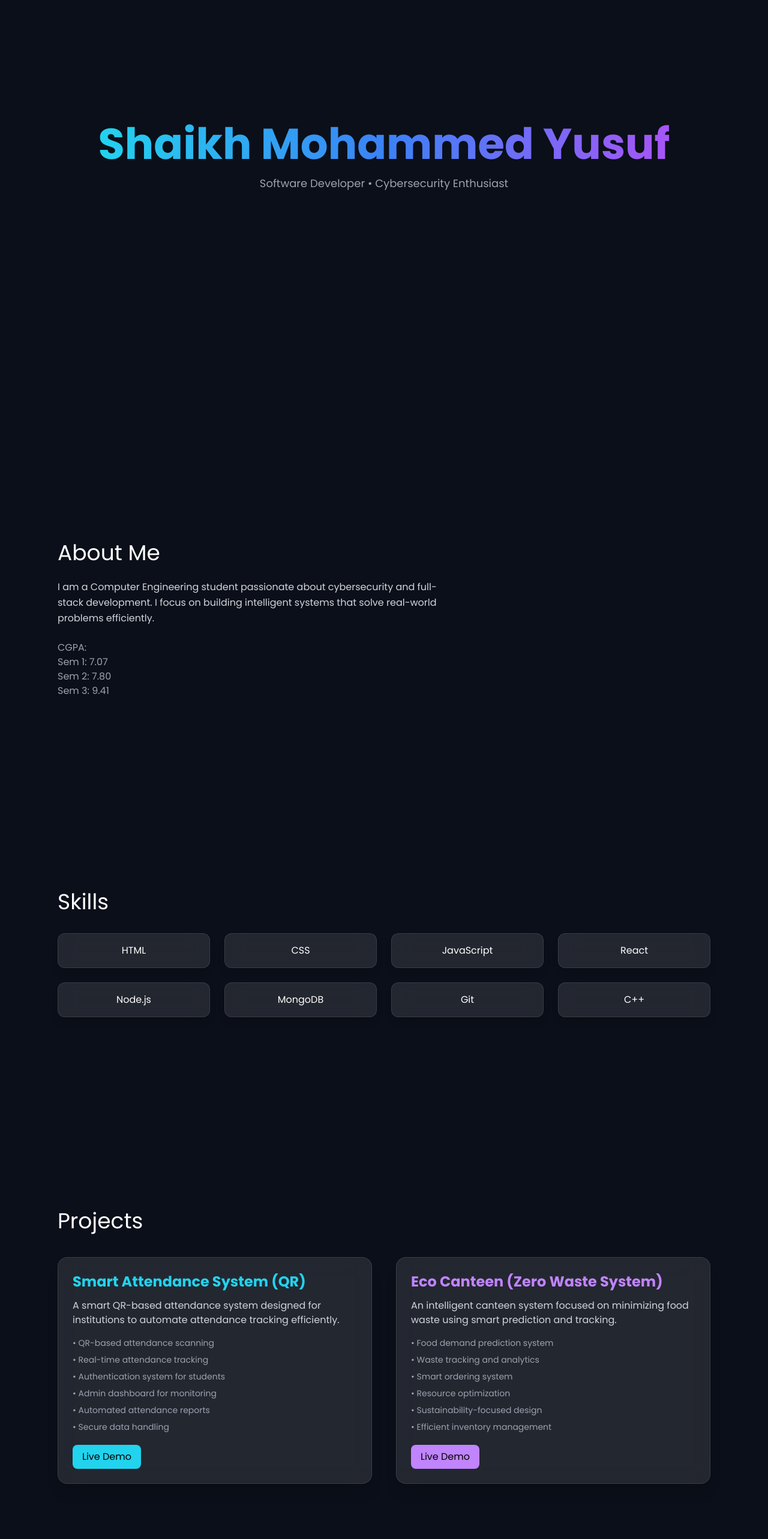
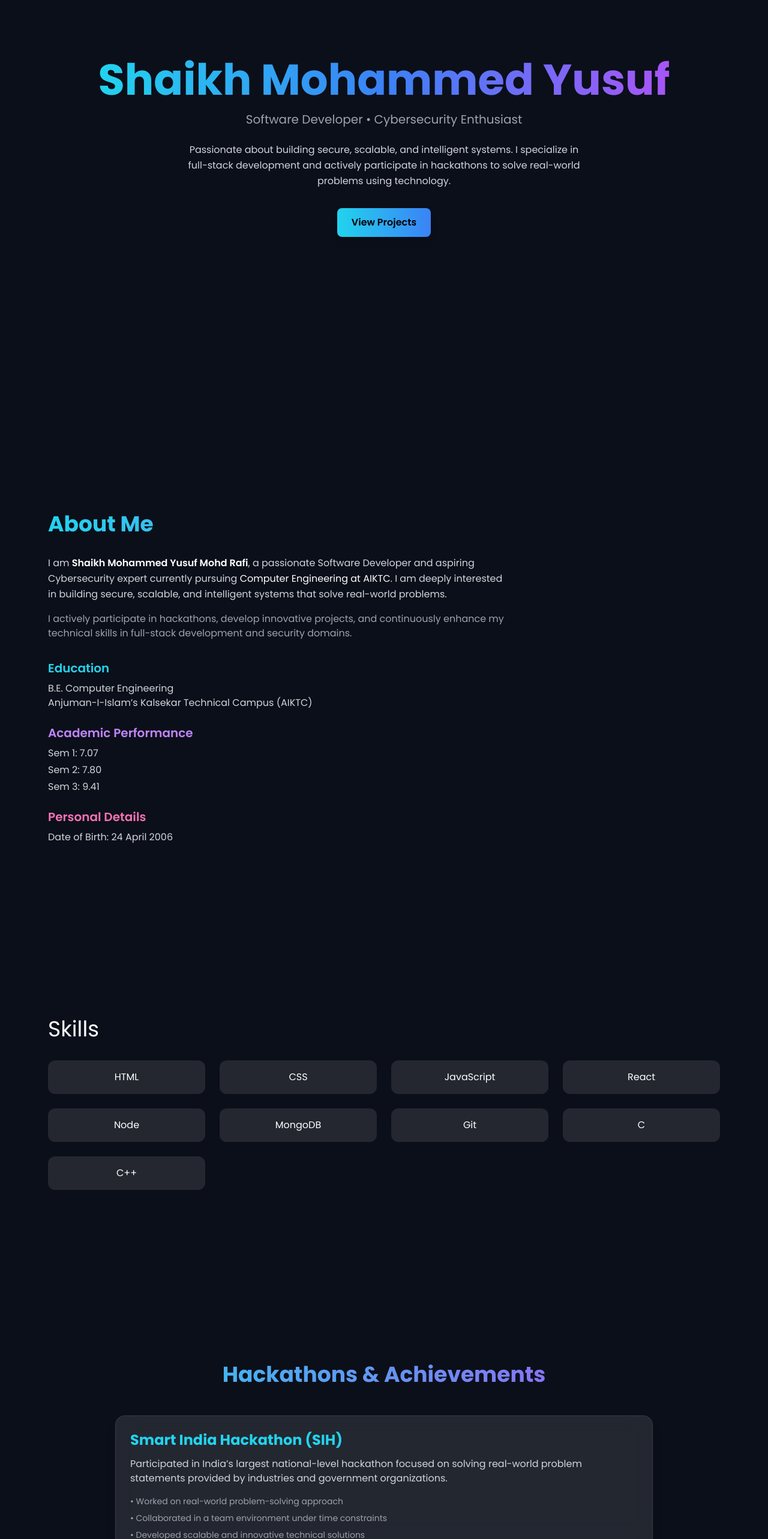
Before and after one commit to skyusufrafi/Portfolio-Yusuf, a React (Vite) app: page / in a window 1280 px wide. Shown: the part 234-2800 px from the top of the page at 60% size. Built offline with nearby package versions, Linux system fonts and the light colour scheme.

Commit message:
final portfolio ready

```diff
--- a/src/App.jsx
+++ b/src/App.jsx
@@ -1,21 +1,23 @@
 import React from "react";
-import Contact from "./components/Contact";
 import Navbar from "./components/Navbar";
 import Hero from "./components/Hero";
 import About from "./components/About";
 import Skills from "./components/Skills";
+import Achievements from "./components/Achievements";
 import Projects from "./components/Projects";
+import Contact from "./components/Contact";
 import Footer from "./components/Footer";
 
 export default function App() {
   return (
-    <div className="bg-[#0B0F19] text-white overflow-x-hidden">
+    <div className="bg-[#0B0F19] text-white">
       <Navbar />
 
-      <div className="pt-24 space-y-40 px-6 md:px-24 max-w-7xl mx-auto">
+      <div className="pt-20 px-6 md:px-20 space-y-32">
         <Hero />
         <About />
         <Skills />
+        <Achievements />
         <Projects />
         <Contact />
         <Footer />
--- a/src/components/About.jsx
+++ b/src/components/About.jsx
@@ -1,21 +1,55 @@
 import React from "react";
+import FadeIn from "./FadeIn";
 
 export default function About() {
   return (
-    <section id="about" className="py-20">
-      <h2 className="text-4xl mb-6">About Me</h2>
+    <FadeIn>
+      <section id="about" className="py-20">
 
-      <p className="text-gray-300 max-w-2xl leading-relaxed">
-        I am a Computer Engineering student passionate about cybersecurity and full-stack development.
-        I focus on building intelligent systems that solve real-world problems efficiently.
-      </p>
+        <h2 className="text-4xl font-bold mb-8 bg-gradient-to-r from-cyan-400 to-purple-500 text-transparent bg-clip-text">
+          About Me
+        </h2>
 
-      <div className="mt-6 text-gray-400">
-        <p>CGPA:</p>
-        <p>Sem 1: 7.07</p>
-        <p>Sem 2: 7.80</p>
-        <p>Sem 3: 9.41</p>
-      </div>
-    </section>
+        <p className="text-gray-300 max-w-3xl leading-relaxed">
+          I am <span className="text-white font-semibold">Shaikh Mohammed Yusuf Mohd Rafi</span>,
+          a passionate Software Developer and aspiring Cybersecurity expert currently pursuing
+          <span className="text-white"> Computer Engineering at AIKTC</span>.
+          I am deeply interested in building secure, scalable, and intelligent systems that solve real-world problems.
+        </p>
+
+        <p className="text-gray-400 mt-4 max-w-3xl">
+          I actively participate in hackathons, develop innovative projects, and continuously enhance my technical skills
+          in full-stack development and security domains.
+        </p>
+
+        {/* EDUCATION */}
+        <div className="mt-8">
+          <h3 className="text-xl font-semibold text-cyan-400">Education</h3>
+          <p className="text-gray-300 mt-2">
+            B.E. Computer Engineering <br />
+            Anjuman-I-Islam’s Kalsekar Technical Campus (AIKTC)
+          </p>
+        </div>
+
+        {/* CGPA */}
+        <div className="mt-6">
+          <h3 className="text-xl font-semibold text-purple-400">Academic Performance</h3>
+          <ul className="text-gray-300 mt-2 space-y-1">
+            <li>Sem 1: 7.07</li>
+            <li>Sem 2: 7.80</li>
+            <li>Sem 3: 9.41</li>
+          </ul>
+        </div>
+
+        {/* PERSONAL DETAILS */}
+        <div className="mt-6">
+          <h3 className="text-xl font-semibold text-pink-400">Personal Details</h3>
+          <p className="text-gray-300 mt-2">
+            Date of Birth: 24 April 2006
+          </p>
+        </div>
+
+      </section>
+    </FadeIn>
   );
 }
--- /dev/null
+++ b/src/components/Achievements.jsx
@@ -0,0 +1,95 @@
+import React from "react";
+import FadeIn from "./FadeIn";
+
+export default function Achievements() {
+  return (
+    <section id="achievements" className="py-20">
+
+      <h2 className="text-4xl font-bold mb-12 text-center bg-gradient-to-r from-cyan-400 to-purple-500 text-transparent bg-clip-text">
+        Hackathons & Achievements
+      </h2>
+
+      <div className="space-y-10 max-w-4xl mx-auto">
+
+        {/* SMART INDIA HACKATHON */}
+        <FadeIn>
+          <div className="bg-white/10 backdrop-blur-lg border border-white/10 p-6 rounded-2xl shadow-xl hover:scale-105 transition">
+
+            <h3 className="text-2xl font-bold text-cyan-400">
+              Smart India Hackathon (SIH)
+            </h3>
+
+            <p className="text-gray-300 mt-3">
+              Participated in India’s largest national-level hackathon focused on solving real-world problem statements provided by industries and government organizations.
+            </p>
+
+            <ul className="mt-4 text-gray-400 space-y-2 text-sm">
+              <li>• Worked on real-world problem-solving approach</li>
+              <li>• Collaborated in a team environment under time constraints</li>
+              <li>• Developed scalable and innovative technical solutions</li>
+              <li>• Gained experience in rapid prototyping and ideation</li>
+            </ul>
+
+            <div className="mt-4 text-sm text-gray-500">
+              Skills: Problem Solving • Teamwork • Innovation • Development
+            </div>
+
+          </div>
+        </FadeIn>
+
+        {/* ALGORITHM X */}
+        <FadeIn>
+          <div className="bg-white/10 backdrop-blur-lg border border-white/10 p-6 rounded-2xl shadow-xl hover:scale-105 transition">
+
+            <h3 className="text-2xl font-bold text-purple-400">
+              Algorithm X – 32 Hour National Hackathon (AIKTC)
+            </h3>
+
+            <p className="text-gray-300 mt-3">
+              Participated in a 32-hour national-level hackathon organized by the Programmers Club, Department of Computer Engineering at AIKTC.
+            </p>
+
+            <ul className="mt-4 text-gray-400 space-y-2 text-sm">
+              <li>• Built project under intense 32-hour time constraint</li>
+              <li>• Worked on real-time system development</li>
+              <li>• Improved coding efficiency and debugging skills</li>
+              <li>• Collaborated with team members for rapid execution</li>
+            </ul>
+
+            <div className="mt-4 text-sm text-gray-500">
+              Skills: Full Stack Development • Time Management • Debugging • Collaboration
+            </div>
+
+          </div>
+        </FadeIn>
+
+        {/* TECHSPRINT */}
+        <FadeIn>
+          <div className="bg-white/10 backdrop-blur-lg border border-white/10 p-6 rounded-2xl shadow-xl hover:scale-105 transition">
+
+            <h3 className="text-2xl font-bold text-pink-400">
+              TechSprint Hackathon (GDG on Campus – AIKTC)
+            </h3>
+
+            <p className="text-gray-300 mt-3">
+              Participated in an online hackathon organized by Google Developers Group on Campus, focusing on innovative and scalable tech solutions.
+            </p>
+
+            <ul className="mt-4 text-gray-400 space-y-2 text-sm">
+              <li>• Developed innovative ideas using modern technologies</li>
+              <li>• Learned industry-level problem-solving approaches</li>
+              <li>• Enhanced knowledge of scalable application design</li>
+              <li>• Worked in a competitive and collaborative environment</li>
+            </ul>
+
+            <div className="mt-4 text-sm text-gray-500">
+              Skills: Innovation • System Design • Development • Problem Solving
+            </div>
+
+          </div>
+        </FadeIn>
+
+      </div>
+    </section>
+  );
+}
--- /dev/null
+++ b/src/components/FadeIn.jsx
@@ -0,0 +1,15 @@
+import React from "react";
+import { motion } from "framer-motion";
+
+export default function FadeIn({ children }) {
+  return (
+    <motion.div
+      initial={{ opacity: 0, y: 40 }}
+      whileInView={{ opacity: 1, y: 0 }}
+      transition={{ duration: 0.6 }}
+      viewport={{ once: true }}
+    >
+      {children}
+    </motion.div>
+  );
+}
--- a/src/components/Hero.jsx
+++ b/src/components/Hero.jsx
@@ -1,27 +1,45 @@
 import React from "react";
-import { motion } from "framer-motion";
+import FadeIn from "./FadeIn";
+import { FaGithub, FaLinkedin, FaInstagram } from "react-icons/fa";
 
 export default function Hero() {
   return (
-    <section className="h-screen flex flex-col justify-center items-center text-center">
+    <section className="min-h-screen flex flex-col justify-center items-center text-center px-6">
 
-      <motion.h1
-        initial={{ opacity: 0, y: 40 }}
-        animate={{ opacity: 1, y: 0 }}
-        transition={{ duration: 0.8 }}
-        className="text-5xl md:text-7xl font-bold bg-gradient-to-r from-cyan-400 via-blue-500 to-purple-500 text-transparent bg-clip-text"
-      >
-        Shaikh Mohammed Yusuf
-      </motion.h1>
+      {/* NAME */}
+      <FadeIn>
+        <h1 className="text-5xl md:text-7xl font-bold leading-tight bg-gradient-to-r from-cyan-400 via-blue-500 to-purple-500 text-transparent bg-clip-text">
+          Shaikh Mohammed Yusuf
+        </h1>
+      </FadeIn>
 
-      <motion.p
-        initial={{ opacity: 0 }}
-        animate={{ opacity: 1 }}
-        transition={{ delay: 0.3 }}
-        className="mt-4 text-gray-400 text-lg"
-      >
-        Software Developer • Cybersecurity Enthusiast
-      </motion.p>
+      {/* ROLE */}
+      <FadeIn>
+        <p className="mt-4 text-lg md:text-xl text-gray-400">
+          Software Developer • Cybersecurity Enthusiast
+        </p>
+      </FadeIn>
+
+      {/* DESCRIPTION */}
+      <FadeIn>
+        <p className="mt-6 max-w-2xl text-gray-300 leading-relaxed">
+          Passionate about building secure, scalable, and intelligent systems.
+          I specialize in full-stack development and actively participate in
+          hackathons to solve real-world problems using technology.
+        </p>
+      </FadeIn>
+
+      {/* CTA BUTTONS */}
+      <FadeIn>
+        <div className="mt-8 flex gap-4 flex-wrap justify-center">
+
+          <a href="#projects">
+            <button className="bg-gradient-to-r from-cyan-400 to-blue-500 text-black px-6 py-3 rounded-lg font-semibold hover:scale-105 transition shadow-lg">
+              View Projects
+            </button>
+          </a>
+        </div>
+      </FadeIn>
 
     </section>
   );
--- a/src/components/Navbar.jsx
+++ b/src/components/Navbar.jsx
@@ -1,16 +1,22 @@
 import React from "react";
+import { motion } from "framer-motion";
 
 export default function Navbar() {
   return (
-    <nav className="fixed w-full flex justify-between px-8 py-4 bg-[#0B0F19]/80 backdrop-blur-md z-50 border-b border-white/10">
-      <h1 className="font-bold text-cyan-400">Yusuf</h1>
+    <motion.nav
+      initial={{ y: -50, opacity: 0 }}
+      animate={{ y: 0, opacity: 1 }}
+      className="fixed w-full flex justify-between px-8 py-4 bg-[#0B0F19]/80 backdrop-blur-md z-50 border-b border-white/10"
+    >
+      <h1 className="text-cyan-400 font-bold">Yusuf</h1>
 
       <div className="flex gap-6 text-gray-300">
-        <a href="#about" className="hover:text-white">About</a>
-        <a href="#skills" className="hover:text-white">Skills</a>
-        <a href="#projects" className="hover:text-white">Projects</a>
-        <a href="#contact" className="hover:text-white">Contact</a>
+        <a href="#about">About</a>
+        <a href="#skills">Skills</a>
+        <a href="#achievements">Hackathons</a>
+        <a href="#projects">Projects</a>
+        <a href="#contact">Contact</a>
       </div>
-    </nav>
+    </motion.nav>
   );
 }
--- a/src/components/Projects.jsx
+++ b/src/components/Projects.jsx
@@ -1,65 +1,91 @@
 import React from "react";
+import FadeIn from "./FadeIn";
 
 export default function Projects() {
   return (
     <section id="projects" className="py-20">
-      <h2 className="text-4xl mb-10">Projects</h2>
+
+      <h2 className="text-4xl font-bold mb-12 text-center bg-gradient-to-r from-cyan-400 to-purple-500 text-transparent bg-clip-text">
+        Projects
+      </h2>
 
       <div className="grid md:grid-cols-2 gap-10">
 
-        {/* Project 1 */}
-        <div className="bg-white/10 backdrop-blur-lg border border-white/10 p-6 rounded-2xl shadow-xl hover:scale-105 transition">
+        {/* PROJECT 1 */}
+        <FadeIn>
+          <div className="bg-white/10 backdrop-blur-lg border border-white/10 p-6 rounded-2xl shadow-xl hover:scale-105 hover:shadow-cyan-500/20 transition duration-300">
 
             <h3 className="text-2xl font-bold text-cyan-400">
-            Smart Attendance System (QR)
+              Smart Attendance System (QR-Based)
             </h3>
 
             <p className="text-gray-300 mt-3">
-            A smart QR-based attendance system designed for institutions to automate attendance tracking efficiently.
+              A modern QR-based attendance system designed to automate and secure student attendance tracking with real-time monitoring.
             </p>
 
+            {/* FEATURES */}
             <ul className="mt-4 text-gray-400 space-y-2 text-sm">
-            <li>• QR-based attendance scanning</li>
-            <li>• Real-time attendance tracking</li>
-            <li>• Authentication system for students</li>
-            <li>• Admin dashboard for monitoring</li>
-            <li>• Automated attendance reports</li>
-            <li>• Secure data handling</li>
+              <li>• QR code-based attendance marking</li>
+              <li>• Real-time attendance updates</li>
+              <li>• Secure login and authentication system</li>
+              <li>• Admin dashboard for attendance management</li>
+              <li>• Automated attendance reports and analytics</li>
+              <li>• Student-wise attendance tracking</li>
+              <li>• Fast and scalable system for institutions</li>
             </ul>
 
+            {/* TECH STACK */}
+            <div className="mt-4 text-sm text-gray-500">
+              Tech: React • Node.js • MongoDB • QR Integration
+            </div>
+
+            {/* BUTTON */}
             <a href="https://clever-qr-attnd.vercel.app/" target="_blank">
               <button className="mt-5 bg-cyan-400 text-black px-4 py-2 rounded-lg hover:bg-cyan-300 transition">
                 Live Demo
               </button>
             </a>
+
           </div>
+        </FadeIn>
 
-        {/* Project 2 */}
-        <div className="bg-white/10 backdrop-blur-lg border border-white/10 p-6 rounded-2xl shadow-xl hover:scale-105 transition">
+        {/* PROJECT 2 */}
+        <FadeIn>
+          <div className="bg-white/10 backdrop-blur-lg border border-white/10 p-6 rounded-2xl shadow-xl hover:scale-105 hover:shadow-purple-500/20 transition duration-300">
 
             <h3 className="text-2xl font-bold text-purple-400">
-            Eco Canteen (Zero Waste System)
+              Smart Canteen Intelligence (Eco Canteen)
             </h3>
 
             <p className="text-gray-300 mt-3">
-            An intelligent canteen system focused on minimizing food waste using smart prediction and tracking.
+              A smart and sustainable canteen management system focused on reducing food waste using intelligent predictions and real-time monitoring.
             </p>
 
+            {/* FEATURES */}
             <ul className="mt-4 text-gray-400 space-y-2 text-sm">
               <li>• Food demand prediction system</li>
-            <li>• Waste tracking and analytics</li>
-            <li>• Smart ordering system</li>
-            <li>• Resource optimization</li>
-            <li>• Sustainability-focused design</li>
-            <li>• Efficient inventory management</li>
+              <li>• Zero waste management strategy</li>
+              <li>• Smart ordering and tracking system</li>
+              <li>• Waste analytics and reporting dashboard</li>
+              <li>• Inventory and resource optimization</li>
+              <li>• Sustainable and eco-friendly approach</li>
+              <li>• Efficient food distribution system</li>
             </ul>
 
+            {/* TECH STACK */}
+            <div className="mt-4 text-sm text-gray-500">
+              Tech: React • Node.js • MongoDB • AI Logic
+            </div>
+
+            {/* BUTTON */}
             <a href="https://smartcanteen-inky.vercel.app/" target="_blank">
               <button className="mt-5 bg-purple-400 text-black px-4 py-2 rounded-lg hover:bg-purple-300 transition">
                 Live Demo
               </button>
             </a>
+
           </div>
+        </FadeIn>
 
       </div>
     </section>
--- a/src/components/Skills.jsx
+++ b/src/components/Skills.jsx
@@ -1,19 +1,22 @@
 import React from "react";
+import FadeIn from "./FadeIn";
 
 export default function Skills() {
-  const skills = ["HTML","CSS","JavaScript","React","Node.js","MongoDB","Git","C++"];
+  const skills = ["HTML","CSS","JavaScript","React","Node","MongoDB","Git","C","C++"];
 
   return (
+    <FadeIn>
       <section id="skills" className="py-20">
         <h2 className="text-4xl mb-8">Skills</h2>
 
         <div className="grid grid-cols-2 md:grid-cols-4 gap-6">
           {skills.map((s, i) => (
-          <div key={i} className="bg-white/10 backdrop-blur-lg border border-white/10 p-4 rounded-xl text-center hover:scale-110 transition shadow-lg hover:shadow-cyan-500/20">
+            <div key={i} className="bg-white/10 p-4 rounded-xl text-center hover:scale-110 transition">
               {s}
             </div>
           ))}
         </div>
       </section>
+    </FadeIn>
   );
 }
```
Also changed, not shown: src/components/Contact.jsx (+34 -11 lines). Lines whose indentation alone changed are shown as unchanged.
